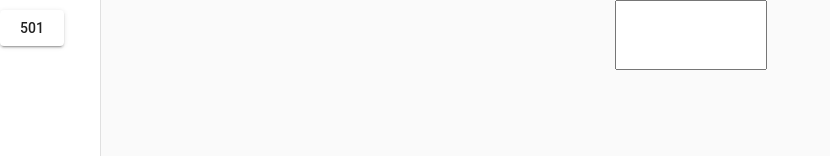
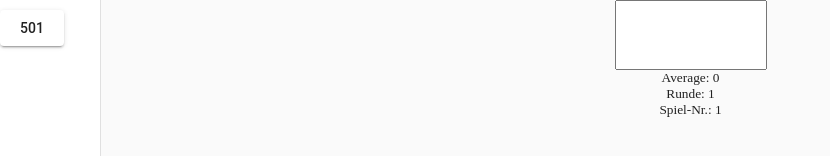
Before and after one commit to rehne93/web-dart-games, an Angular app: page /x01 in a window 1280 px wide. Shown: the part 194-350 px from the top of the page, without its empty margins (0-830 px from the left). Built offline with nearby package versions, Linux system fonts and the light colour scheme.

Commit message:
X01 um weitere Werte erweitert

```diff
--- a/angular.json
+++ b/angular.json
@@ -13,8 +13,8 @@
         "build": {
           "builder": "@angular-devkit/build-angular:browser",
           "options": {
-            "baseHref":"/",
-            "outputPath": "dist/web-dart-games/",
+            "baseHref":"https://rehne93.github.io/web-dart-games/",
+            "outputPath": "docs/",
             "index": "src/index.html",
             "main": "src/main.ts",
             "polyfills": "src/polyfills.ts",
--- a/src/app/x01/default-501.ts
+++ b/src/app/x01/default-501.ts
@@ -5,10 +5,15 @@ export class Default501 implements X01Data {
   readonly START_SCORE = 501;
   private scoreLeft: number = this.START_SCORE;
   private dartsThrown: number = 0;
+  private totalScore: number = 0;
+  private totalDartsThrown: number = 0;
 
 
   getAverage(): number {
-    return 0;
+    if(this.totalDartsThrown === 0){
+      return 0;
+    }
+    return this.totalScore/(this.totalDartsThrown/3);
   }
 
   getDartsThrown(): number {
@@ -34,7 +39,9 @@ export class Default501 implements X01Data {
     }
 
     this.scoreLeft -= score;
+    this.totalScore+= score;
     this.dartsThrown += numOfDarts;
+    this.totalDartsThrown += numOfDarts;
     return true;
   }
 
--- a/src/app/x01/x01.module.ts
+++ b/src/app/x01/x01.module.ts
@@ -2,6 +2,7 @@ import { NgModule } from '@angular/core';
 import { CommonModule } from '@angular/common';
 import { X01Component } from './x01/x01.component';
 import {FormsModule} from '@angular/forms';
+import { MatButtonModule } from '@angular/material/button';
 
 
 
@@ -9,7 +10,8 @@ import {FormsModule} from '@angular/forms';
   declarations: [X01Component],
     imports: [
         CommonModule,
-        FormsModule
+        FormsModule,
+        MatButtonModule
     ]
 })
 export class X01Module { }
--- a/src/app/x01/x01/x01.component.html
+++ b/src/app/x01/x01/x01.component.html
@@ -6,4 +6,9 @@
     <input style="height: 4rem; width: 9rem; font-size: 3rem;" type="number" [(ngModel)]="inputScore"
            (keyup.enter)="this.scoreInput()" [min]="0" [max]="180">
   </div>
+  <small class="flex-center">Average: {{x01Data.getAverage() | number}}</small>
+  <small class="flex-center">Runde: {{(x01Data.getDartsThrown() / 3)+1}}</small>
+  <small class="flex-center">Spiel-Nr.: {{this.playedRounds}} </small>
+  <button  class="flex-center" *ngIf="x01Data.isFinished()" (click)="startNewGame()" mat-raised-button [color]="'warn'">Spiel neu starten</button>
+
 </div>
--- a/src/app/x01/x01/x01.component.ts
+++ b/src/app/x01/x01/x01.component.ts
@@ -1,7 +1,7 @@
-import {Component, Input, OnInit} from '@angular/core';
-import {X01Data} from '../x01-data';
-import {Default501} from '../default-501';
-import {MatSnackBar} from '@angular/material/snack-bar';
+import { Component, Input, OnInit } from '@angular/core';
+import { X01Data } from '../x01-data';
+import { Default501 } from '../default-501';
+import { MatSnackBar } from '@angular/material/snack-bar';
 
 @Component({
   selector: 'app-x01',
@@ -14,6 +14,7 @@ export class X01Component implements OnInit {
   @Input() x01Data: X01Data;
 
   inputScore: number;
+  playedRounds = 1;
 
   constructor(private snackBar: MatSnackBar) {
   }
@@ -25,13 +26,22 @@ export class X01Component implements OnInit {
   }
 
 
+  startNewGame() {
+    this.playedRounds++;
+    this.inputScore = null;
+    this.x01Data.restart();
+  }
+
   /**
    * Gibt eine Fehlermeldung aus, falls der Score invalide ist
    */
   scoreInput() {
+    if(this.x01Data.isFinished()){
+      return;
+    }
     const isValid = this.x01Data.scoreEntered(this.inputScore, 3);
     if (!isValid) {
-      this.snackBar.open(this.ERROR_INVALID_SCORE, '', {duration: 3000});
+      this.snackBar.open(this.ERROR_INVALID_SCORE, '', { duration: 3000 });
     } else {
       this.inputScore = null;
 
```
